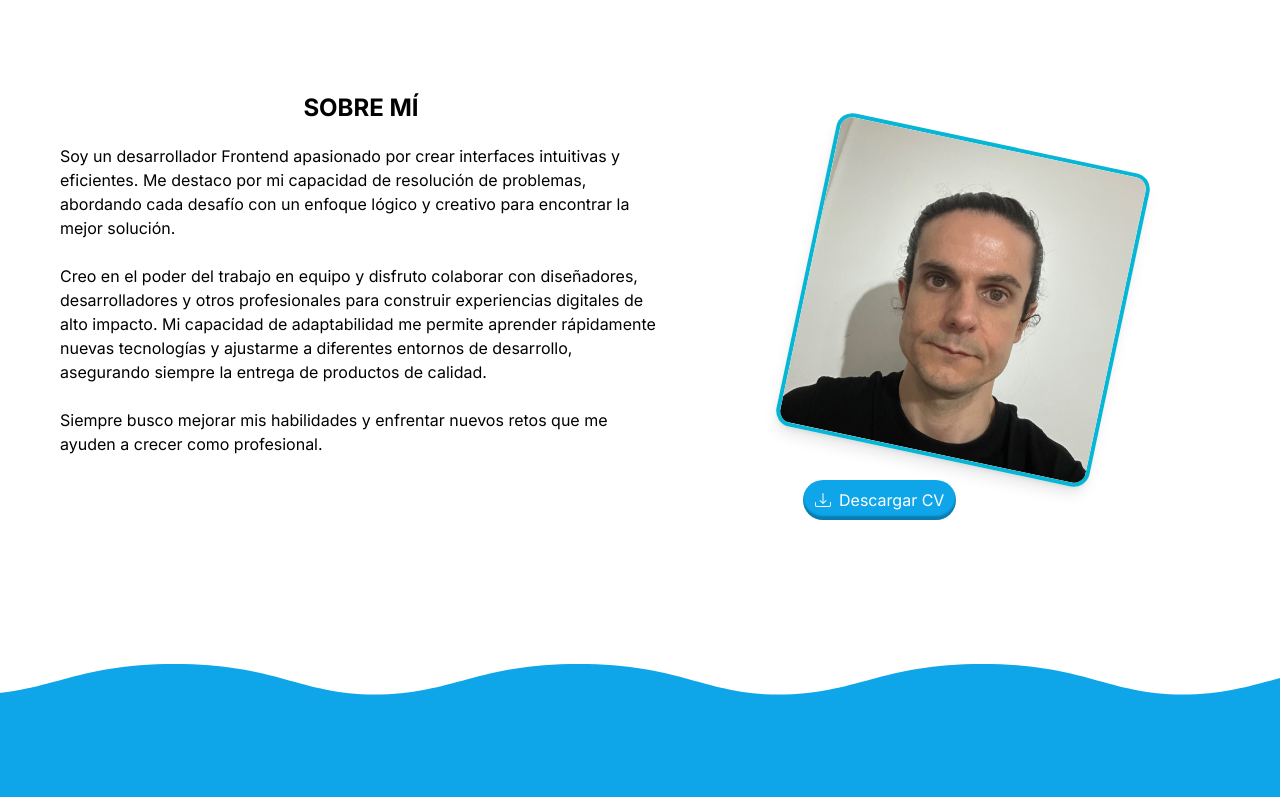
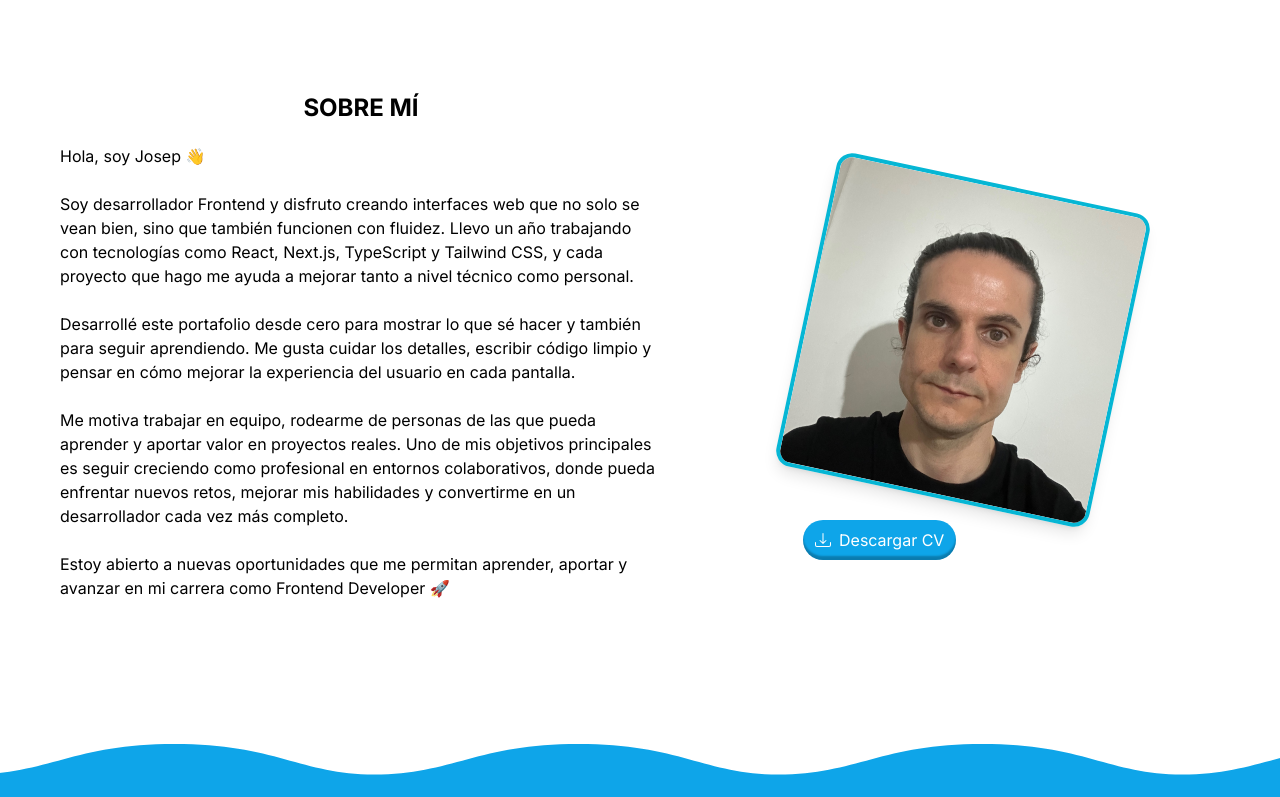
Before and after one commit to josep100/portafolios, a Next.js app: page / in a window 1280 px wide. Shown: the part 688-1485 px from the top of the page. Built offline with nearby package versions, Linux system fonts and the light colour scheme.

Commit message:
Add files via upload
feat: actualizar el componente About.jsx con nueva información

```diff
--- a/components/About.jsx
+++ b/components/About.jsx
@@ -14,11 +14,15 @@ export default function About(){
                 <div className="col-span-2 lg:col-span-1">
                     <h1 className="mb-5 text-2xl font-bold uppercase dark:text-white text-black text-center">sobre mí</h1>
                     <p className=' whitespace-pre-line dark:text-white text-black'>
-                            Soy un desarrollador Frontend apasionado por crear interfaces intuitivas y eficientes. Me destaco por mi capacidad de resolución de problemas, abordando cada desafío con un enfoque lógico y creativo para encontrar la mejor solución.
-                            {'\n'}{'\n'}
-                            Creo en el poder del trabajo en equipo y disfruto colaborar con diseñadores, desarrolladores y otros profesionales para construir experiencias digitales de alto impacto. Mi capacidad de adaptabilidad me permite aprender rápidamente nuevas tecnologías y ajustarme a diferentes entornos de desarrollo, asegurando siempre la entrega de productos de calidad.
-                            {'\n'}{'\n'}
-                            Siempre busco mejorar mis habilidades y enfrentar nuevos retos que me ayuden a crecer como profesional.
+                    {`Hola, soy Josep 👋
+
+                    Soy desarrollador Frontend y disfruto creando interfaces web que no solo se vean bien, sino que también funcionen con fluidez. Llevo un año trabajando con tecnologías como React, Next.js, TypeScript y Tailwind CSS, y cada proyecto que hago me ayuda a mejorar tanto a nivel técnico como personal.
+
+                    Desarrollé este portafolio desde cero para mostrar lo que sé hacer y también para seguir aprendiendo. Me gusta cuidar los detalles, escribir código limpio y pensar en cómo mejorar la experiencia del usuario en cada pantalla.
+
+                    Me motiva trabajar en equipo, rodearme de personas de las que pueda aprender y aportar valor en proyectos reales. Uno de mis objetivos principales es seguir creciendo como profesional en entornos colaborativos, donde pueda enfrentar nuevos retos, mejorar mis habilidades y convertirme en un desarrollador cada vez más completo.
+
+                    Estoy abierto a nuevas oportunidades que me permitan aprender, aportar y avanzar en mi carrera como Frontend Developer 🚀`}
                     </p>
                 </div>
                 <div className="col-span-2 place-self-center lg:col-span-1 pt-0 md:pt-12 ">
@@ -26,7 +30,7 @@ export default function About(){
                             <img className="w-80 h-80 object-cover rounded-2xl border-4 dark:border-gray-50 border-cyan-500 shadow-lg " src="/images/IMG_4336.jpeg" alt="Sobre mi" />
                         </figure>
                     <div className="flex justify-center lg:justify-start">
-                        <Link href="/files/JOSEP PERALES-CV-TI.pdf" className="mt-5 inline-flex gap-2 rounded-full dark:bg-gray-700 bg-primary-500 px-3 py-2 text-white shadow-[inset_0px_-4px_2px_rgb(0_0_0_/_25%)] hover:animate-zoom z-40 relative items-center " target='_blank' download>
+                        <Link href="/files/JOSEP PERALES-CV1.pdf" className="mt-5 inline-flex gap-2 rounded-full dark:bg-gray-700 bg-primary-500 px-3 py-2 text-white shadow-[inset_0px_-4px_2px_rgb(0_0_0_/_25%)] hover:animate-zoom z-40 relative items-center " target='_blank' download>
                             <DownHubIcon />
                             Descargar CV
                         </Link>
```
